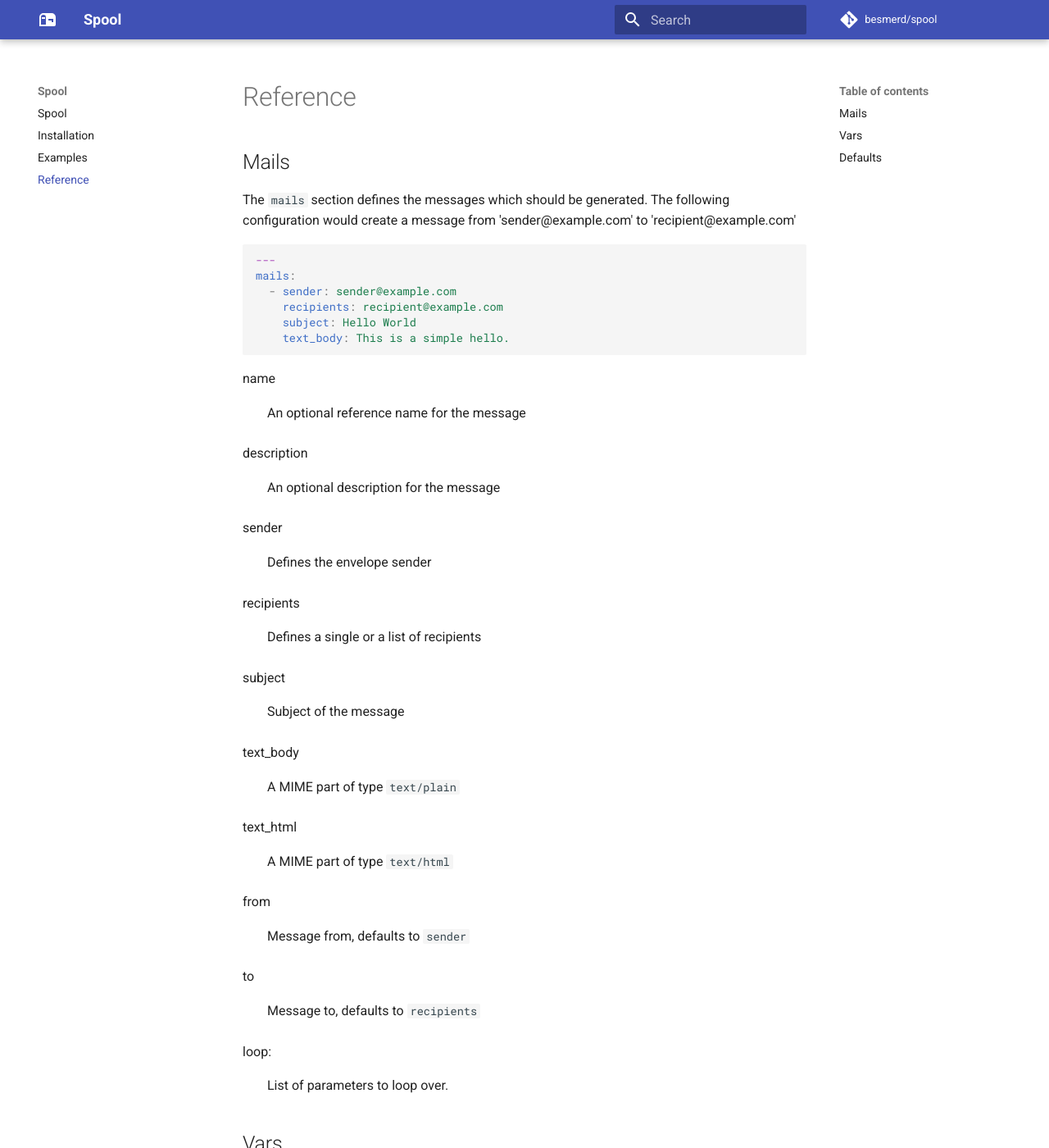
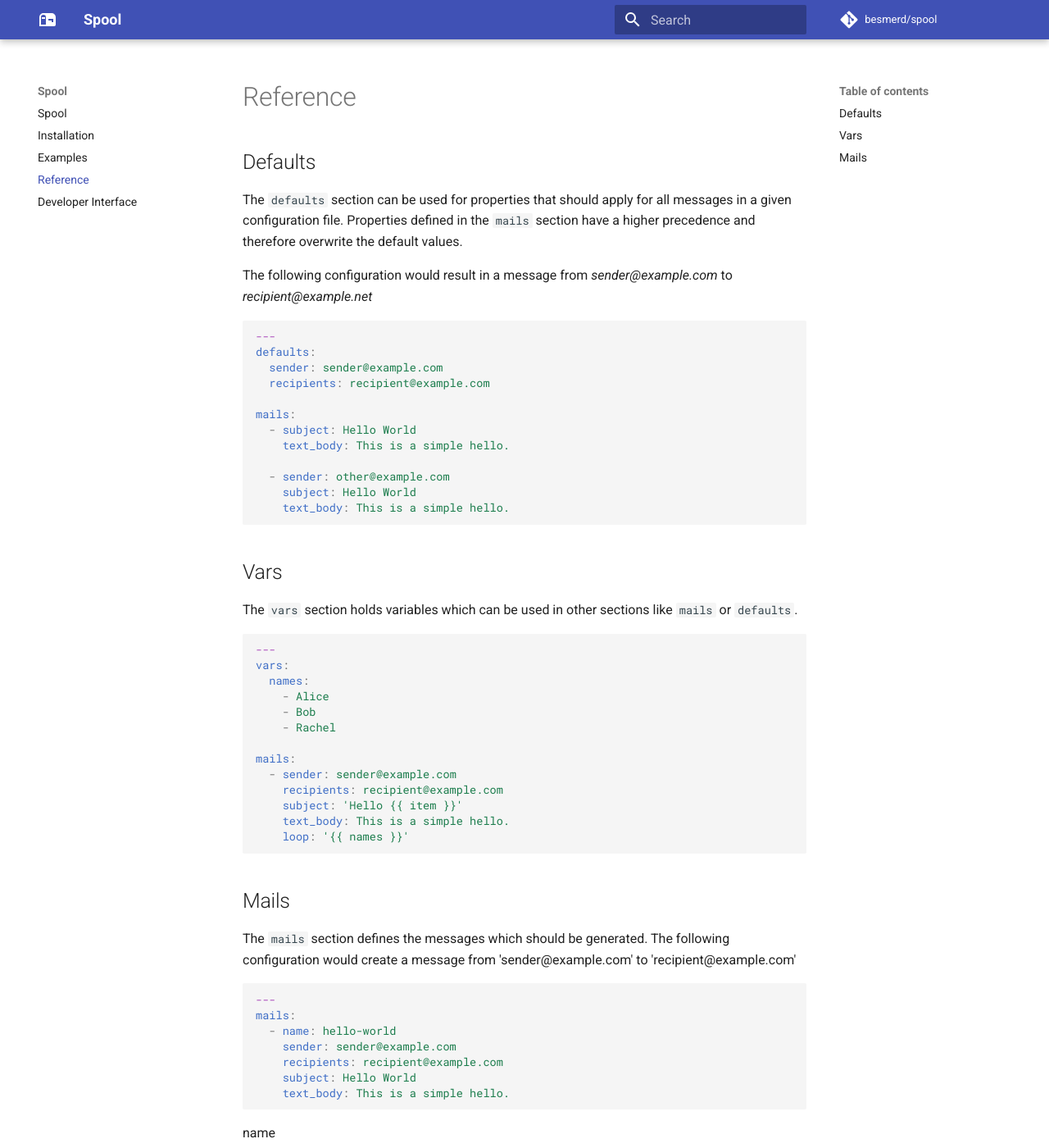
Before and after one commit to besmerd/spool, an MkDocs documentation site: the page built from docs/reference.md, in a window 1280 px wide and 1400 px high. Shown: the whole window at 82% size. Built offline with MkDocs 1.6.1 and Material for MkDocs 9.7.7, drawn with Linux system fonts in a browser that asks for light colours; comment, search, counter and statistics services are not loaded; some of the changed text lies outside the part shown.

Commit message:
Update documentation with developer interface

````diff
--- /dev/null
+++ b/docs/api.md
@@ -0,0 +1,10 @@
+# Developer Interface
+
+# mailer
+
+:::spool.mailer
+
+
+# message
+
+:::spool.message
--- a/docs/reference.md
+++ b/docs/reference.md
@@ -1,68 +1,4 @@
 # Reference
-
-## Mails
-The `mails` section defines the messages which should be generated. The
-following configuration would create a message from 'sender@example.com' to
-'recipient@example.com'
-
-```yaml
----
-mails:
-  - sender: sender@example.com
-    recipients: recipient@example.com
-    subject: Hello World
-    text_body: This is a simple hello.
-```
-
-name
-: An optional reference name for the message
-
-description
-: An optional description for the message
-
-sender
-: Defines the envelope sender
-
-recipients
-: Defines a single or a list of recipients
-
-subject
-: Subject of the message
-
-text_body
-: A MIME part of type `text/plain`
-
-text_html
-: A MIME part of type `text/html`
-
-from
-: Message from, defaults to `sender`
-
-to
-: Message to, defaults to `recipients`
-
-loop:
-: List of parameters to loop over.
-
-## Vars
-The `vars` section holds variables which can be used in other sections
-like `mails` or `defaults`.
-
-```yaml
----
-vars:
-  names:
-    - Alice
-    - Bob
-    - Rachel
-
-mails:
-  - sender: sender@example.com
-    recipients: recipient@example.com
-    subject: 'Hello {{ item }}'
-    text_body: This is a simple hello.
-    loop: '{{ names }}'
-```
 
 ## Defaults
 The `defaults` section can be used for properties that should apply for all
@@ -85,3 +21,85 @@
     subject: Hello World
     text_body: This is a simple hello.
 ```
+
+## Vars
+The `vars` section holds variables which can be used in other sections
+like `mails` or `defaults`.
+
+```yaml
+---
+vars:
+  names:
+    - Alice
+    - Bob
+    - Rachel
+
+mails:
+  - sender: sender@example.com
+    recipients: recipient@example.com
+    subject: 'Hello {{ item }}'
+    text_body: This is a simple hello.
+    loop: '{{ names }}'
+```
+
+## Mails
+The `mails` section defines the messages which should be generated. The
+following configuration would create a message from 'sender@example.com' to
+'recipient@example.com'
+
+```yaml
+---
+mails:
+  - name: hello-world
+    sender: sender@example.com
+    recipients: recipient@example.com
+    subject: Hello World
+    text_body: This is a simple hello.
+```
+
+name
+: An reference name for the message
+
+description
+: An optional description for the message
+
+sender
+: Defines the envelope sender
+
+recipients
+: Defines a single or a list of recipients
+
+subject
+: Subject of the message
+
+from
+: Corresponds to the `from` header in [IMF][1], defaults to `sender`
+
+to
+: Corresponds to the `to` header in [IMF][1], defaults to `recipients`
+
+cc
+: Corresponds to the `cc` header in [IMF][1]
+
+bcc
+: Corresponds to the `bcc` header in [IMF][1]
+
+text_body
+: A MIME part of type `text/plain`
+
+text_html
+: A MIME part of type `text/html`
+
+attachments
+: List of files which are attached to the message
+
+dkim
+: Specifies the settings for dkim signing
+
+smime
+: Specifies the parameters for smime singing/encryption
+
+loop
+: List of parameters to loop over.
+
+[1]: https://tools.ietf.org/html/rfc5322
--- a/mkdocs.yml
+++ b/mkdocs.yml
@@ -11,12 +11,17 @@
   - installation.md
   - examples.md
   - reference.md
+  - api.md
 
 theme:
   name: material
   icon:
     logo: material/mailbox
 
+plugins:
+  - search
+  - mkdocstrings
+
 markdown_extensions:
   - admonition
   - codehilite
--- a/requirements.txt
+++ b/requirements.txt
@@ -14,6 +14,7 @@
 # Documentation
 mkdocs
 mkdocs-material
+mkdocstrings
 
 # Distribution
 twine
--- a/setup.cfg
+++ b/setup.cfg
@@ -46,6 +46,7 @@
 dev =
     mkdocs
     mkdocs-material
+    mkdocstrings
 test =
     pytest
 
````
Also changed, not shown: README.rst.
